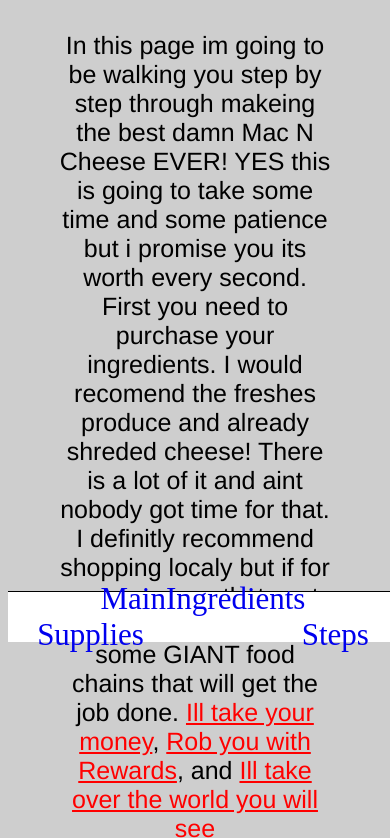
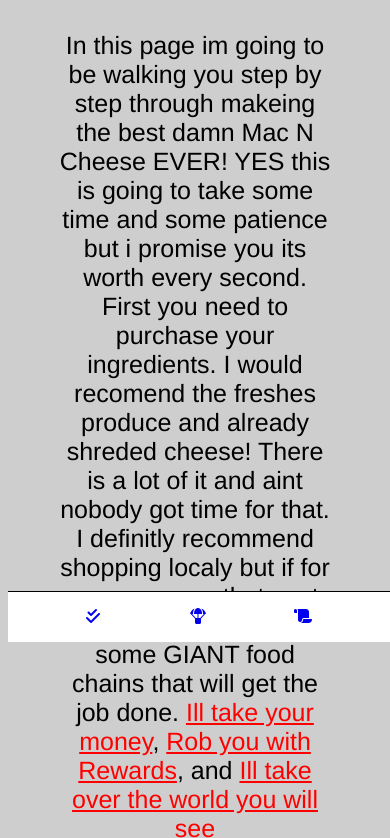
Before and after one commit to alittle1988/MAC-N-CHEESE, a plain HTML site: page index.html in a window 390 px wide. Shown: the part 202-1040 px from the top of the page. Drawn offline with Linux system fonts and the light colour scheme; a web font is replaced by a local one.

Commit message:
mobile icons

```diff
--- a/Resorces/CSS/index.css
+++ b/Resorces/CSS/index.css
@@ -49,6 +49,12 @@ h1{ text-align: center;
     z-index: 99;
     width: 100%;
 
+}
+
+@media only screen and (max-width:500px){
+    h1{
+        font-size: 45px;
+    }
 }
 /*intro section*/
  .intro{
@@ -149,9 +155,7 @@ ul{
     .img2{
         display: none;
     }
-    .ul3{
-        padding-left: 150px;
-    }
+
 }
 
 /* Steps Section */
@@ -226,3 +230,25 @@ footer{
 .anchor{
     padding-top: 200px;
 }
+
+.footermobile{
+    display: none;
+}
+
+@media only screen and (max-width:500px){
+    .footerdiv{
+        display: none;
+    }
+    .footermobile{
+        display: inline-flex;
+        width: 100%;
+        padding-left: 20%;
+    }
+    .footericon{
+        justify-content: space-around;
+        width: 100%;
+
+    }
+
+
+}
--- a/index.html
+++ b/index.html
@@ -5,7 +5,7 @@
     <meta http-equiv="X-UA-Compatible" content="IE=edge">
     <meta name="viewport" content="width=device-width, initial-scale=1.0">
     <link rel="stylesheet" href="Resorces/CSS/index.css" type="text/css">
-    <link rel="stylesheet" href="https://cdn.jsdelivr.net/npm/@fortawesome/fontawesome-free@5.15.3/css/fontawesome.min.css">
+    <script src="https://kit.fontawesome.com/a6f6a3d697.js" crossorigin="anonymous"></script>
     <title>Mac N Cheese</title>
 </head>
 <body>
@@ -155,12 +155,20 @@
     <!--footer section-->
     <footer>
         <div class="footerdiv">
-            <a href="#mainingredients">MainIngredients</a>
+            <a href="#mainingredients">Main Ingredients</a>
             <a href="#supplies">Supplies</a>
             <a href="#steps">Steps</a>
         </div>
         <div class="footermobile">
-            <a href="#mainingredients" class="fa fa-f560"></a>
+            <div class="footericon">
+            <a href="#mainingredients"><i class="fa fa-check-double"></i></a>
+            </div>
+            <div class="footericon">
+            <a href="#supplies"><i class="fa fa-parachute-box"></i></a>
+            </div>
+            <div class="footericon">
+            <a href="#steps"><i class="fa fa-scroll"></i></a>
+            </div>
         </div>
 
     </footer>
```
